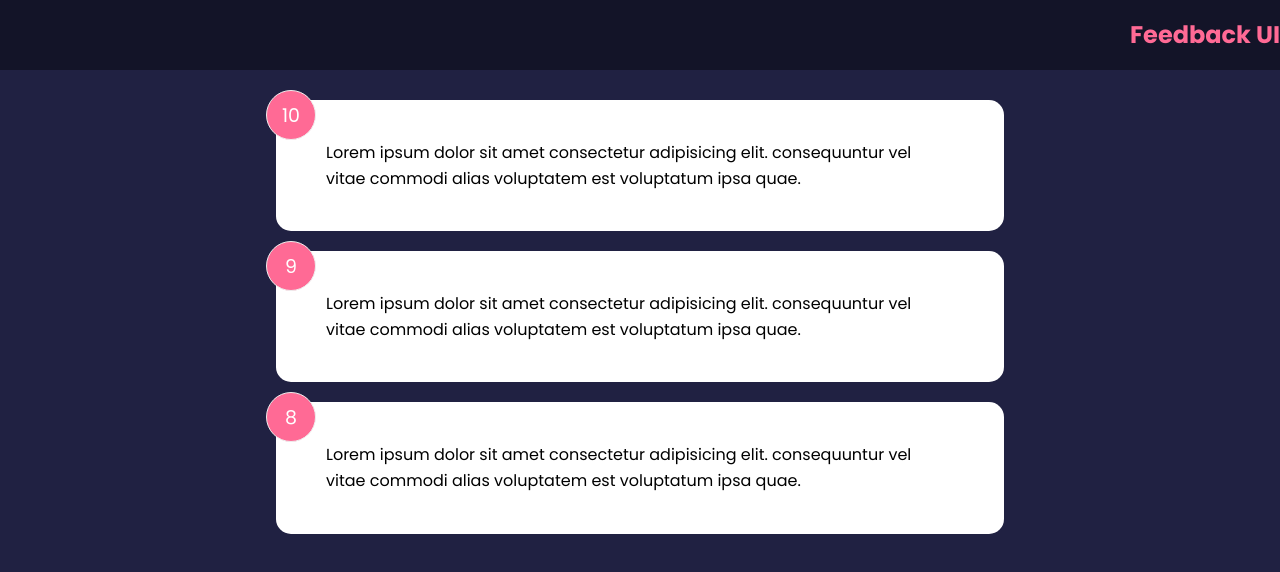
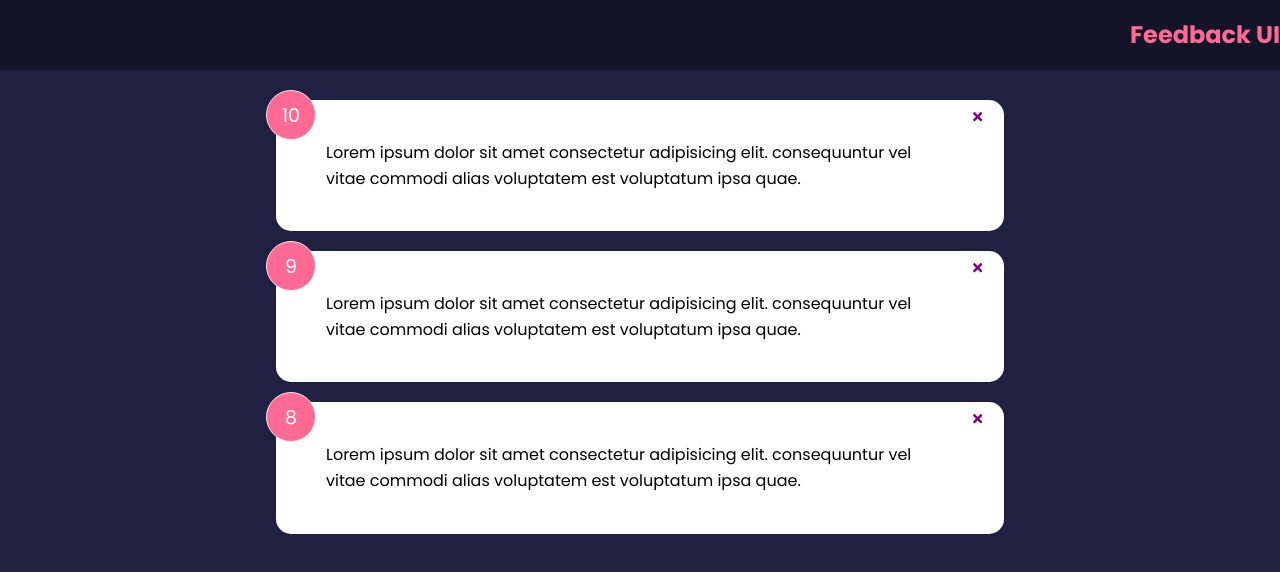
Before and after one commit to donaldo74/feedback-app, a React (Create React App) app: page / in a window 1280 px wide. Shown: the top 572 px of the page. Built offline with nearby package versions, Linux system fonts and the light colour scheme.

Commit message:
Drilling complete

```diff
--- a/package.json
+++ b/package.json
@@ -8,6 +8,7 @@
     "@testing-library/user-event": "^13.5.0",
     "react": "^18.2.0",
     "react-dom": "^18.2.0",
+    "react-icons": "^4.6.0",
     "react-scripts": "^5.0.1",
     "web-vitals": "^2.1.4"
   },
--- a/src/App.js
+++ b/src/App.js
@@ -5,11 +5,17 @@
 
 function App() {
   const [feedback, setFeedback] = useState(FeedbackData)
+  const deleteFeedback = (id) => {
+    if (window.confirm('Are you sure you want to delete?')) {
+      setFeedback(feedback.filter((item)=> item.id !== id))
+    }
+  }
+
   return (
     <>
       <Header />
       <div className="container">
-        <FeedbackList feedback={feedback}/>
+        <FeedbackList feedback={feedback} handleDelete={ deleteFeedback} />
       </div>
     </>
   )
--- a/src/components/FeedbackItem.jsx
+++ b/src/components/FeedbackItem.jsx
@@ -1,11 +1,15 @@
+import {FaTimes} from 'react-icons/fa'
 import PropTypes from 'prop-types'
 import Card from './shared/Card'
 
-function FeedbackItem({ item }) {
+function FeedbackItem({ item, handleDelete }) {
 
   return (
     <Card>
       <div className="num-display">{item.rating}</div>
+      <button onClick={() => handleDelete(item.id)} className="close">
+        <FaTimes color='purple'/>
+      </button>
       <div className="text-display">{item.text}</div>
     </Card>
   )
--- a/src/components/FeedbackList.jsx
+++ b/src/components/FeedbackList.jsx
@@ -1,7 +1,7 @@
 import PropTypes from 'prop-types'
 import FeedbackItem from './FeedbackItem'
 
-function FeedbackList({ feedback }) {
+function FeedbackList({ feedback, handleDelete }) {
   if (!feedback || feedback.length === 0) {
     return <p>No Feedback Yet</p>
   }
@@ -9,7 +9,7 @@
   return (
     <div className="feedback-list">
     {feedback.map((item) => (
-      <FeedbackItem key={item.id} item={item} />
+      <FeedbackItem key={item.id} item={item} handleDelete={handleDelete} />
       ))}
     </div>
   )
```
Also changed, not shown: 1 other file (tests, documents, lock files or other folders).
